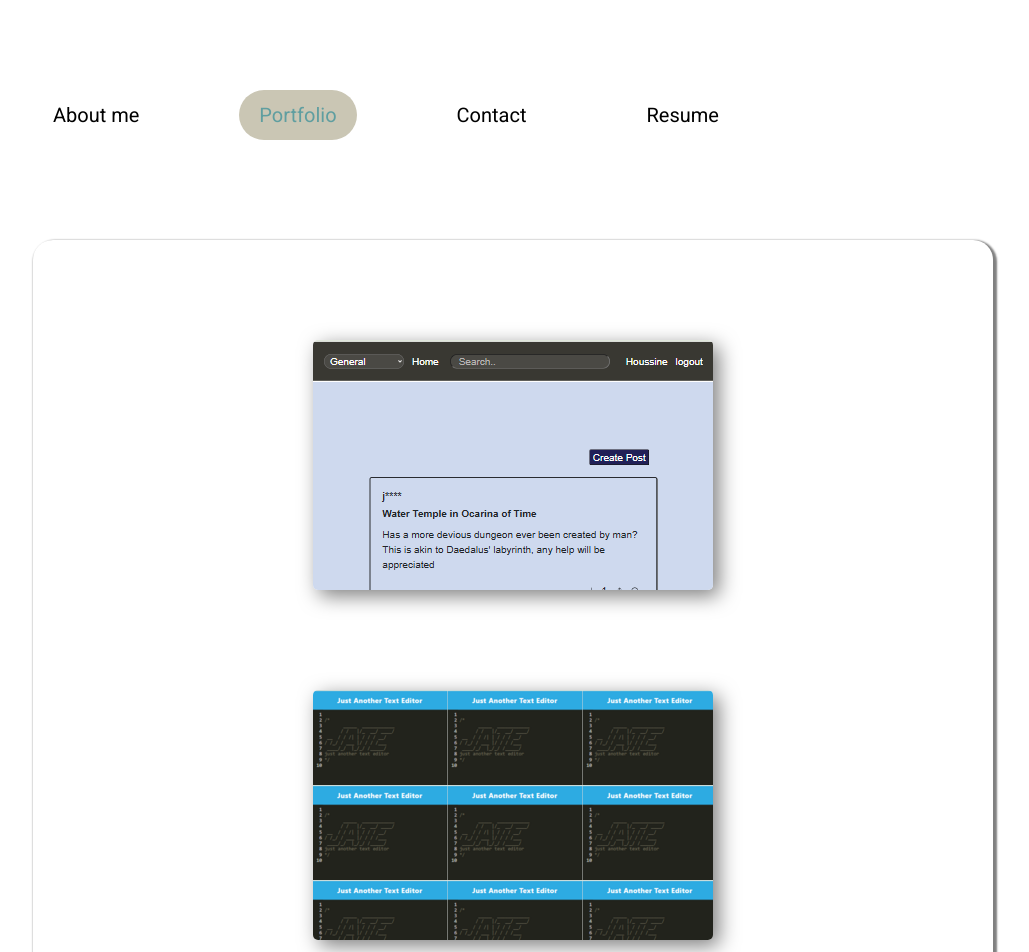
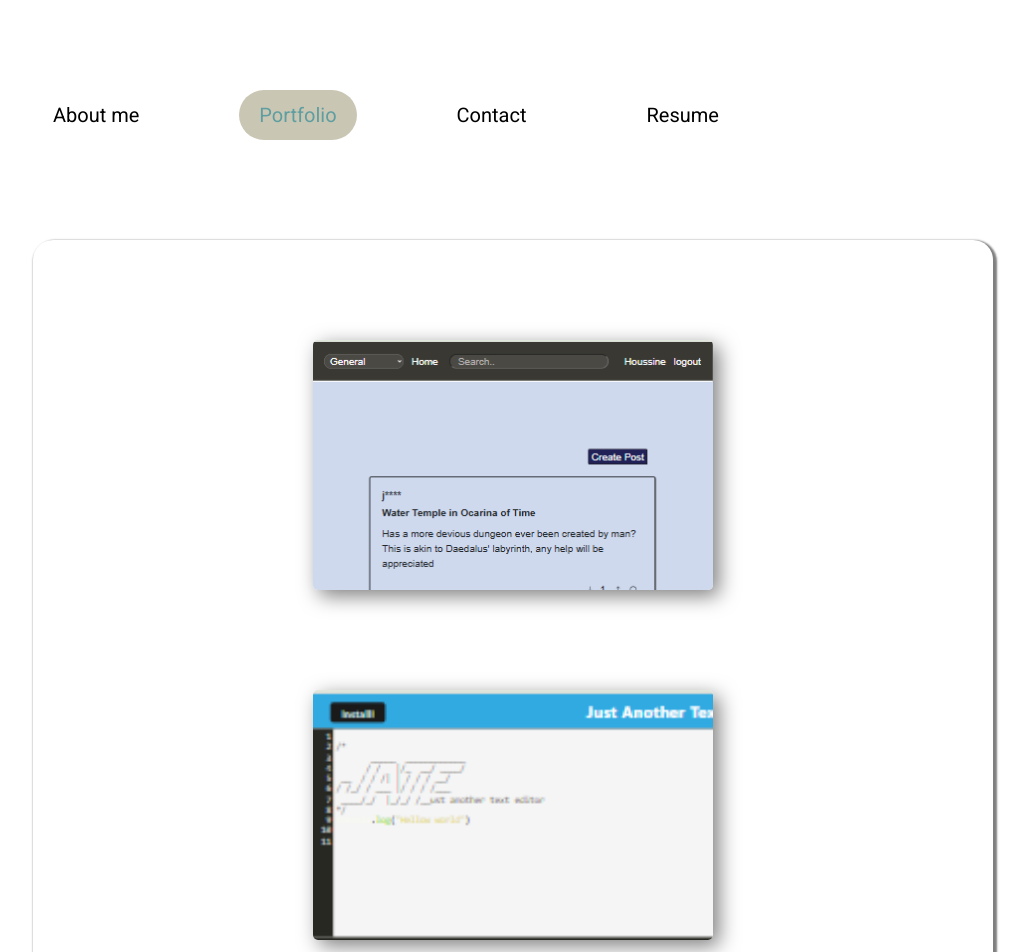
Before and after one commit to ekhay-hit/ekhay_div_hub, a React (Vite) app: page /portfolio in a window 1280 px wide. Shown: the top 952 px of the page, without its empty margins (127-1156 px from the left). Built offline with nearby package versions, Linux system fonts and the light colour scheme.

Commit message:
Changed the backgroung for the text editor project and passed the github repo from the Project component to Github component to render the correspondant github's repo for each project

```diff
--- a/src/pages/Portfolio.jsx
+++ b/src/pages/Portfolio.jsx
@@ -16,8 +16,8 @@ const projects = [
     id: 2,
     name: "Text Editor",
     technology: "MERN2",
-    image: "textEditor1.png",
-    gitHub: "https://github.com/asw-afk/PAC-Overflow",
+    image: "textEditor11.png",
+    gitHub: "https://github.com/ekhay-hit/text_editor_pwa",
     dUrl: "https://text-editor-pwa-rrm4.onrender.com",
   },
   {
@@ -58,6 +58,7 @@ function ProjectList({ projects }) {
 }
 
 function Project({ item }) {
+  const gitHubRepo = item.gitHub;
   //state to control hiding information display on each project
   const [hide, setHide] = useState(false);
   //state to contol the image if loaded or not
@@ -101,7 +102,7 @@ function Project({ item }) {
       <div
         style={{
           backgroundImage: imageLoaded ? `url(${bgImageRef.current})` : "none",
-          // backgroundSize: "cover",
+          backgroundSize: "cover",
         }}
         onMouseOver={handleMouse}
         onMouseOut={handleMouse}
@@ -109,9 +110,13 @@ function Project({ item }) {
       >
         {hide && (
           <>
-            <a>{item.name}</a>
+            <m>
+              <a href={item.dUrl} target="_blank">
+                {item.name}
+              </a>
+            </m>
             <div className="gitHub">
-              <GitHub />
+              <GitHub gitHub={gitHubRepo} />
             </div>
             <p>{item.technology}</p>
           </>
@@ -121,10 +126,10 @@ function Project({ item }) {
   );
 }
 
-function GitHub() {
+function GitHub({ gitHub }) {
   return (
     <div className="gitHub">
-      <a href="https://github.com/ekhay-hit" target="_blank">
+      <a href={gitHub} target="_blank">
         <svg
           xmlns="http://www.w3.org/2000/svg"
           width="30"
--- a/src/pages/styles/portfolio.css
+++ b/src/pages/styles/portfolio.css
@@ -53,3 +53,7 @@
   box-shadow: 2px 2px 2px 2px gray;
   border-radius: 20px;
 }
+/* .projects-list a:hover { */
+/* color: white; */
+/* } */
+/*  */
```
Also changed, not shown: src/assets/textEditor11.png (added).
